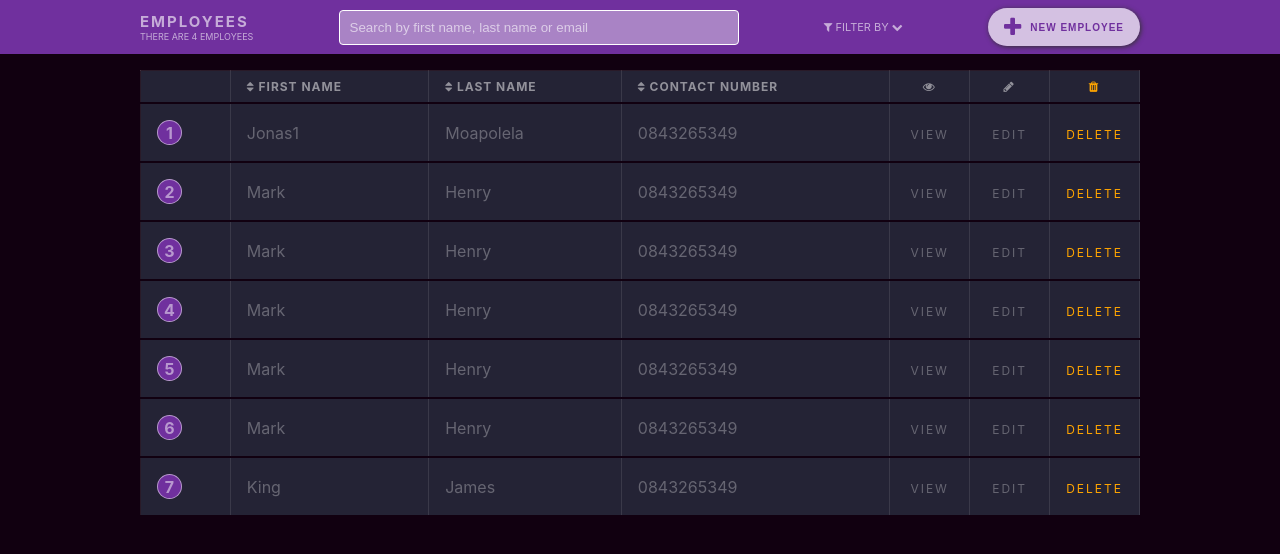
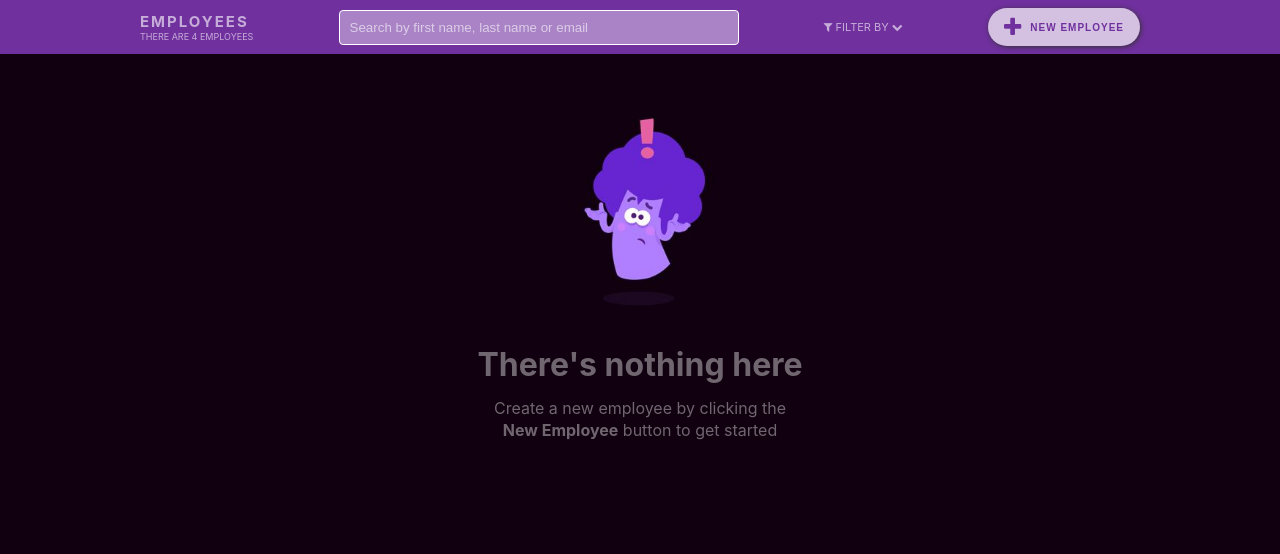
Before and after one commit to jonazzsa/jonaz, a React (Create React App) app: page / in a window 1280 px wide. Shown: the top 554 px of the page. Built offline with nearby package versions, Linux system fonts and the light colour scheme.

Commit message:
added the edit functionality on the  browser

```diff
--- a/src/components/EmployeeCaptureForm.js
+++ b/src/components/EmployeeCaptureForm.js
@@ -2,31 +2,47 @@ import React, { useState, useRef } from 'react';
 
 const EmployeeCaptureForm = (props) => {
   console.log(props)
-    const [formInfo, setFormInfo] = useState({ firstName: props?.employeesDetails.firstName,
-        lastName: props?.employeesDetails.lastName,
-        contactNumber: props?.employeesDetails.contactNumber,
-        id: props?.employeesDetails.id,
-        dob: props?.employeesDetails.dob,
-        streetAddress: props?.employeesDetails.streetAddress,
-        city: props?.employeesDetails.city,
-        postalCode: props?.employeesDetails.postalCode,
-        country: props?.employeesDetails.country,
+    const [formInfo, setFormInfo] = useState({ firstName: props?.employeesDetails?.firstName,
+        lastName: props?.employeesDetails?.lastName,
+        contactNumber: props?.employeesDetails?.contactNumber,
+        id: props?.employeesDetails?.id,
+        dob: props?.employeesDetails?.dob,
+        streetAddress: props?.employeesDetails?.streetAddress,
+        city: props?.employeesDetails?.city,
+        postalCode: props?.employeesDetails?.postalCode,
+        country: props?.employeesDetails?.country,
         //skills: [null]
       });
 
       const [skillsCounter, setSkillsCounter] = useState(1)
 
       const addSkill = () => {
-        setSkillsCounter(skillsCounter + 1)
+        setSkillsCounter(skillsCounter + 1);
       }
 
       const removeSkill = () => {
-        setSkillsCounter(skillsCounter - 1)
+        setSkillsCounter(skillsCounter - 1);
       }
 
         const handleSubmit = (event) => {
+
           event.preventDefault();
 
+        if (!props.employeesDetails.id){
+          let alphabets = "abcdefghijklmnopqrstuvwxyz";
+          let letters = ''
+          let digits = Math.floor(1000 + Math.random() * 9000);
+
+          while (letters.length < 2) {
+            letters += alphabets[Math.floor(Math.random() * alphabets.length)].toUpperCase();
+          }
+
+          formInfo['id'] = letters + digits
+          props.refreshEmployeeList(formInfo);
+        } else {
+          formInfo['id'] = props.employeesDetails.id
+          props.editEmployeeData(formInfo)
+        }
         };
 
 
@@ -35,10 +51,10 @@ const EmployeeCaptureForm = (props) => {
         const handleChange = (e, index = null) => {
           const name = e.target.name;
           const value = e.target.value;
-        //   setFormInfo({ ...formInfo, [name]: value });
+          setFormInfo({ ...formInfo, [name]: value });
 
-        let array = formInfo.skills.slice()
-        array.splice(index, 0, {[name]: value })
+        // let array = formInfo.skills.slice()
+        // array.splice(index, 0, {[name]: value })
         // console.log(array)
 
         // setFormInfo({...formInfo,  skills: array });
@@ -48,7 +64,7 @@ const EmployeeCaptureForm = (props) => {
         //   console.log(index)
         //   console.log(formInfo)
 
-        console.log(inputRefs)
+        // console.log(inputRefs)
         };
 
   return <div className='employeee-form-container'>
@@ -122,14 +138,14 @@ const EmployeeCaptureForm = (props) => {
 
 )}
 
-{props.action == ('Edit' || 'Add') ? <div className='add-more-skills'>
+{props.action != 'View' ? <div className='add-more-skills'>
 {skillsCounter > 1 ? <i className='fa fa-minus' onClick={() => removeSkill()}></i>: ''} &nbsp;
         <i className='fa fa-plus' onClick={() => addSkill()}></i>
     </div>: ''}
 
 
     <div className='form-sumit'><button onClick={() => {props.closeWindow()}}>Close</button>
-    {props.action == ('Edit' || 'Add') ? <button>Submit</button>: ''}
+    {props.action != 'View' ? <button onClick={handleSubmit}>Submit</button>: ''}
     </div>
 </form>
   </div>;
--- a/src/components/EmployeeListItem.js
+++ b/src/components/EmployeeListItem.js
@@ -6,8 +6,8 @@ const EmployeeListItem = (props) => {
       <div>{props.employeeDetails.firstName}</div>
       <div>{props.employeeDetails.lastName}</div>
       <div>{props.employeeDetails.contactNumber}</div>
-      <div className='list-action' onClick={(e) => props.editEmployee(props.employeeDetails.id, 'View', props.index)}>View</div>
-      <div className='list-action' onClick={(e) => props.editEmployee(props.employeeDetails.id, 'Edit', props.index)}>Edit</div>
+      <div className='list-action' onClick={(e) => props.editEmployee('View', props.index)}>View</div>
+      <div className='list-action' onClick={(e) => props.editEmployee('Edit', props.index)}>Edit</div>
       <div className='list-action' onClick={(e) => props.deleteEmployeeConfirm(props.index)}>Delete</div>
   </div>;
 };
--- a/src/components/Main.js
+++ b/src/components/Main.js
@@ -7,170 +7,10 @@ import EmptyState from './EmptyState';
 import Layout from './Layout';
 import MidSection from './MidSection';
 
-const Main = (props) => {
-  const [employeesDetails, setEmployees] = useState([{
-    firstName: 'Jonas1',
-    lastName: 'Moapolela',
-    contactNumber: '0843265349',
-    id: 687671,
-    dob: '1989-jan',
-    streetAddress: 'Jeff masemola',
-    city: 'Johanneburg',
-    postalCode: '0949',
-    country: 'South Africa',
-    skills: [
-      {
-        skill: 'Excel',
-        years: '20',
-        seniorityRating: '5'
-      },
-      {
-        skill: 'Word',
-        years: '30',
-        seniorityRating: '5'
-      }
-    ]
-  },
-  {
-    firstName: 'Mark',
-    lastName: 'Henry',
-    contactNumber: '0843265349',
-    id: 687671,
-    dob: '1989-jan',
-    streetAddress: 'Jeff masemola',
-    city: 'Johanneburg',
-    postalCode: '0949',
-    country: 'South Africa',
-    skills: [
-      {
-        skill: 'Excel',
-        years: '20',
-        seniorityRating: '5'
-      },
-      {
-        skill: 'Word',
-        years: '30',
-        seniorityRating: '5'
-      }
-    ]
-  },
-  {
-    firstName: 'Mark',
-    lastName: 'Henry',
-    contactNumber: '0843265349',
-    id: 687671,
-    dob: '1989-jan',
-    streetAddress: 'Jeff masemola',
-    city: 'Johanneburg',
-    postalCode: '0949',
-    country: 'South Africa',
-    skills: [
-      {
-        skill: 'Excel',
-        years: '20',
-        seniorityRating: '5'
-      },
-      {
-        skill: 'Word',
-        years: '30',
-        seniorityRating: '5'
-      }
-    ]
-  },
-  {
-    firstName: 'Mark',
-    lastName: 'Henry',
-    contactNumber: '0843265349',
-    id: 687671,
-    dob: '1989-jan',
-    streetAddress: 'Jeff masemola',
-    city: 'Johanneburg',
-    postalCode: '0949',
-    country: 'South Africa',
-    skills: [
-      {
-        skill: 'Excel',
-        years: '20',
-        seniorityRating: '5'
-      },
-      {
-        skill: 'Word',
-        years: '30',
-        seniorityRating: '5'
-      }
-    ]
-  },
-  {
-    firstName: 'Mark',
-    lastName: 'Henry',
-    contactNumber: '0843265349',
-    id: 687671,
-    dob: '1989-jan',
-    streetAddress: 'Jeff masemola',
-    city: 'Johanneburg',
-    postalCode: '0949',
-    country: 'South Africa',
-    skills: [
-      {
-        skill: 'Excel',
-        years: '20',
-        seniorityRating: '5'
-      },
-      {
-        skill: 'Word',
-        years: '30',
-        seniorityRating: '5'
-      }
-    ]
-  },
-  {
-    firstName: 'Mark',
-    lastName: 'Henry',
-    contactNumber: '0843265349',
-    id: 687671,
-    dob: '1989-jan',
-    streetAddress: 'Jeff masemola',
-    city: 'Johanneburg',
-    postalCode: '0949',
-    country: 'South Africa',
-    skills: [
-      {
-        skill: 'Excel',
-        years: '20',
-        seniorityRating: '5'
-      },
-      {
-        skill: 'Word',
-        years: '30',
-        seniorityRating: '5'
-      }
-    ]
-  },
-  {
-    firstName: 'King',
-    lastName: 'James',
-    contactNumber: '0843265349',
-    id: 687671,
-    dob: '1989-jan',
-    streetAddress: 'Jeff masemola',
-    city: 'Johanneburg',
-    postalCode: '0949',
-    country: 'South Africa',
-    skills: [
-      {
-        skill: 'Excel',
-        years: '20',
-        seniorityRating: '5'
-      },
-      {
-        skill: 'Word',
-        years: '30',
-        seniorityRating: '5'
-      }
-    ]
-  }]);
+const Main = () => {
+  const [employeesDetails, setEmployees] = useState([]);
 
-  const [employeesDetailsCopy] = useState(employeesDetails);
+  const [employeesDetailsCopy, setEmployeesDetailsCopy] = useState([...employeesDetails]);
 
   const [isVisibleCapture, setIsVisibleCapture] = useState(false);
 
@@ -189,6 +29,18 @@ const Main = (props) => {
     setSelectedUser([]);
   }
 
+  const editEmployeeData = (arr) => {
+    let newArr = employeesDetails.map((item, index) => {
+    if (item['id'] === arr['id']){
+          item = arr
+    }
+      return item
+    })
+    setEmployees([...newArr]);
+    setEmployeesDetailsCopy([...newArr]);
+    setIsVisibleCapture(false);
+  }
+
   const closeWindow = () => {
     setIsVisibleCapture(false);
     setIsDeleteConfirm(false);
@@ -200,11 +52,18 @@ const Main = (props) => {
   }
 
   const deleteEmployee = () => {
-    const news = employeesDetails.filter((item, index) => {
+    let newArr = employeesDetails.filter((item, index) => {
          return index != deleteId;
     })
-    setEmployees([...news]);
+    setEmployees([...newArr]);
+    setEmployeesDetailsCopy([...newArr]);
     setIsDeleteConfirm(false);
+  }
+
+  const refreshEmployeeList = (arr) => {
+    setEmployees([...employeesDetails, arr]);
+    setEmployeesDetailsCopy([...employeesDetailsCopy, arr]);
+    setIsVisibleCapture(false);
   }
 
   const editEmployee = (action, index) => {
@@ -215,21 +74,28 @@ const Main = (props) => {
 
 
   const sortEmployees = (field) => {
-    employeesDetails.sort((a, b) => {
-      if(a[field].localeCompare(b[field])) {
-        return -1; } else {
-          return 1;
-        }
-    })
-    setEmployees([...employeesDetails]);
+    alert()
+    // employeesDetails.sort((a, b) => {
+    //   if(a[field].localeCompare(b[field])) {
+    //     return -1; } else {
+    //       return 1;
+    //     }
+    // })
+    // setEmployees([...employeesDetails]);
+    console.log(employeesDetails)
   }
 
   const searchEmployees = (e) => {
 
-    setEmployees([...employeesDetailsCopy]);
+    let newArrCopy = employeesDetailsCopy;
 
-    const news = employeesDetails.filter(item => {
+    console.log(newArrCopy)
 
+    setEmployees([...newArrCopy]);
+
+    console.log(employeesDetails)
+
+    let newArr = employeesDetails.filter(item => {
          return item.firstName.toLocaleLowerCase().indexOf(e.target.value.toLocaleLowerCase()) != -1
          || item.lastName.toLocaleLowerCase().indexOf(e.target.value.toLocaleLowerCase()) != -1
          || item.contactNumber.toLocaleLowerCase().indexOf(e.target.value.toLocaleLowerCase()) != -1
@@ -237,7 +103,8 @@ const Main = (props) => {
     })
 
 
-    setEmployees([...news])
+    setEmployees([...newArr])
+
 }
 
 
@@ -253,7 +120,7 @@ const Main = (props) => {
              employeeDetails={employee} />)}
           </MidSection>: ''}
           {employeesDetails.length == 0 ? <EmptyState />: ''}
-          {isVisibleCapture ? <EmployeeCaptureForm action={captureAction} employeesDetails={selectedUser} closeWindow={closeWindow}/>: ''}
+          {isVisibleCapture ? <EmployeeCaptureForm editEmployeeData={editEmployeeData} refreshEmployeeList={refreshEmployeeList} action={captureAction} employeesDetails={selectedUser} closeWindow={closeWindow}/>: ''}
           {isVisibleCapture || isDeleteConfirm ? <BackDrop />: ''}
           {isDeleteConfirm ? <DeleteConfirm employeeName={`${employeesDetails[deleteId]['firstName']} ${employeesDetails[deleteId]['lastName']}`} closeWindow={closeWindow} deleteEmployee={deleteEmployee} />: ''}
       </Layout>
```
